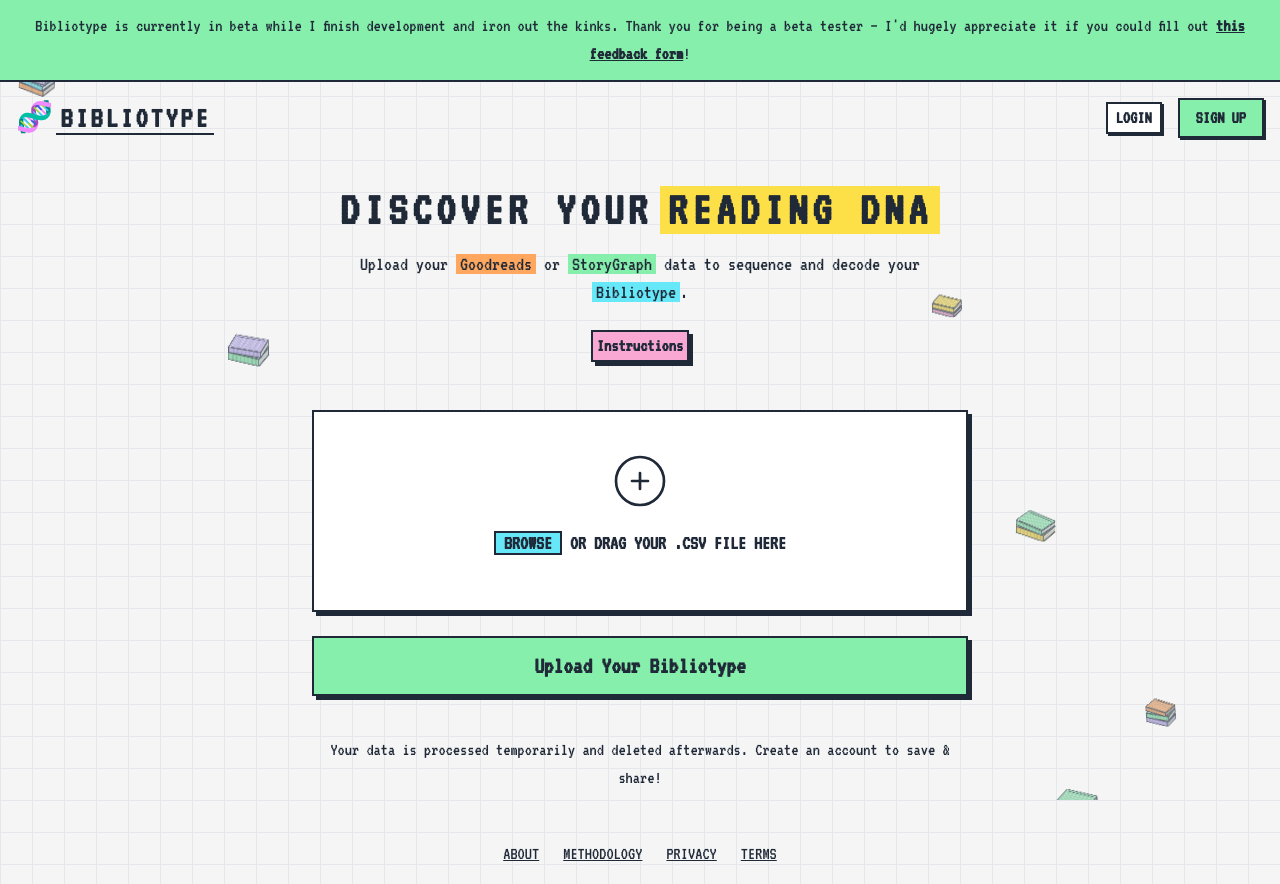
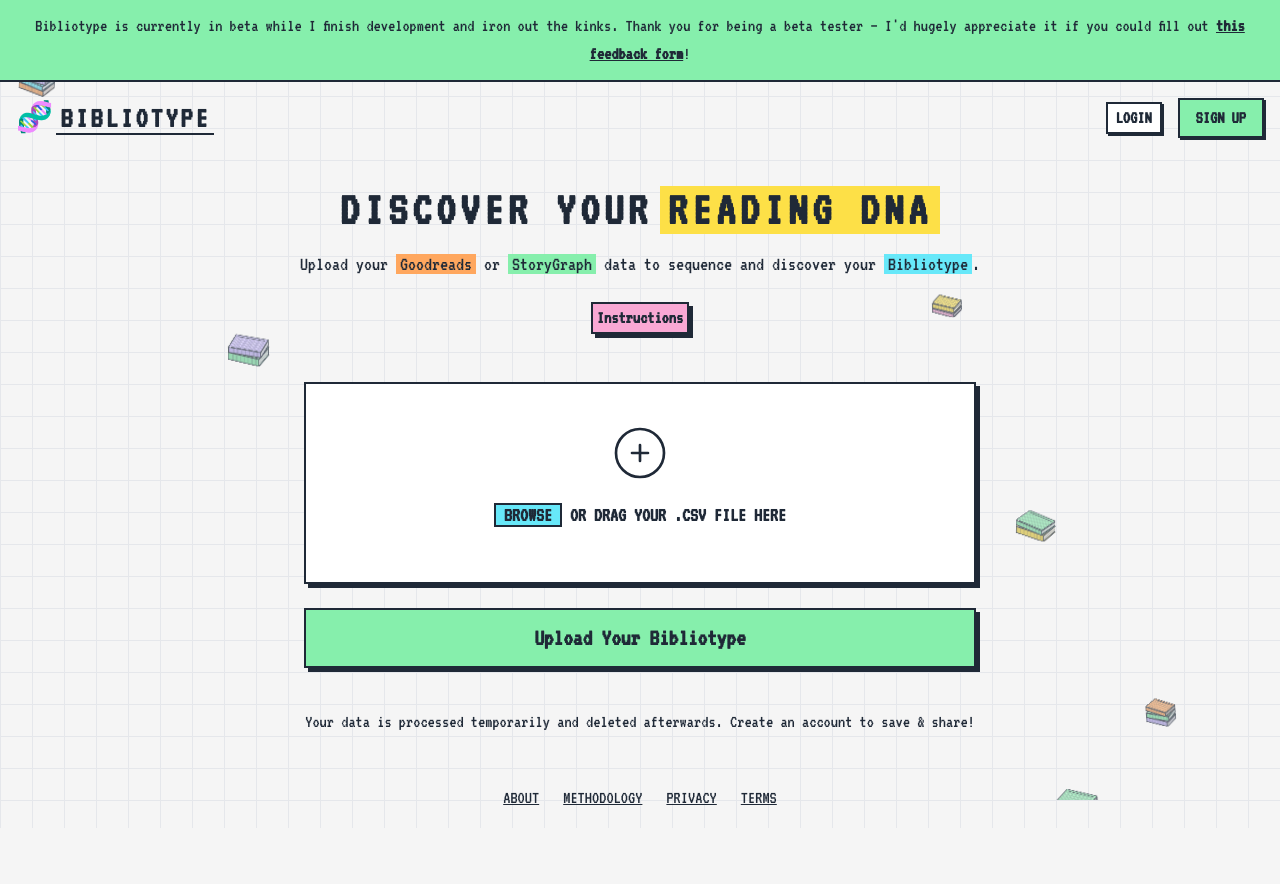
Before and after one commit to vanajmoorthy/bibliotype, a Django app: page / in a window 1280 px wide. After the commit the page ends 828 px from the top, so only its background shows below. Run offline with Django 5.2, Linux system fonts and the light colour scheme; style sheets or scripts are compiled from the project's sources; parts of the project's set-up code (start-up, migrations or seed data) failed here and were passed over; some libraries are stand-ins or nearby versions.

Commit message:
fix: hero tagline on one line + sequence-and-discover copy sweep (#188)
The hero container's max-w-2xl wrapped the tagline mid-sentence; widen
it to max-w-3xl (verified: one line at desktop widths) while pinning the
upload form back to max-w-2xl mx-auto so it keeps its current width.

Also sweep all copy from "sequence and decode" to "sequence and
discover" (base/about/home meta descriptions, structured data, hero).
The schema.org line that already ended in "discover your reading DNA"
becomes "your unique reading DNA" to avoid discover twice in one
sentence. The OG image never contained the phrase, so it is untouched.

Claude-Session: https://claude.ai/code/session_01H2fCXggUKwGMDFyw274gXC

```diff
--- a/core/templates/core/about.html
+++ b/core/templates/core/about.html
@@ -16,7 +16,7 @@
 {% block og_title %}About Bibliotype{% endblock %}
 
 {% block og_description %}
-    Learn about Bibliotype, a free tool that analyses your reading data to sequence and decode your Bibliotype.
+    Learn about Bibliotype, a free tool that analyses your reading data to sequence and discover your Bibliotype.
 {% endblock %}
 
 {% block twitter_title %}About Bibliotype{% endblock %}
--- a/core/templates/core/base.html
+++ b/core/templates/core/base.html
@@ -10,7 +10,7 @@
         <meta
             name="description"
             content="{% block seo_description %}
-                Upload your Goodreads or StoryGraph data to sequence and decode your Bibliotype - personalised
+                Upload your Goodreads or StoryGraph data to sequence and discover your Bibliotype - personalised
                 insights into your reading habits, favourite genres, and book preferences.
             {% endblock %}"
         />
@@ -50,7 +50,7 @@
         <meta
             property="og:description"
             content="{% block og_description %}
-                Upload your Goodreads or StoryGraph data to sequence and decode your Bibliotype. Personalised
+                Upload your Goodreads or StoryGraph data to sequence and discover your Bibliotype. Personalised
                 insights into your reading habits and book preferences.
             {% endblock %}"
         />
@@ -80,7 +80,7 @@
         <meta
             name="twitter:description"
             content="{% block twitter_description %}
-                Upload your Goodreads or StoryGraph data to sequence and decode your Bibliotype. Personalised
+                Upload your Goodreads or StoryGraph data to sequence and discover your Bibliotype. Personalised
                 insights into your reading habits.
             {% endblock %}"
         />
@@ -132,7 +132,7 @@
                 "name": "Bibliotype",
                 "alternateName": "Reading DNA",
                 "url": "{{ request.scheme }}://{{ request.get_host }}",
-                "description": "Upload your Goodreads or StoryGraph data to sequence and decode your Bibliotype - personalised insights into your reading habits, favourite genres, and book preferences.",
+                "description": "Upload your Goodreads or StoryGraph data to sequence and discover your Bibliotype - personalised insights into your reading habits, favourite genres, and book preferences.",
                 "applicationCategory": "UtilityApplication",
                 "operatingSystem": "Web",
                 "offers": {
@@ -158,7 +158,7 @@
                 "name": "Bibliotype",
                 "url": "{{ request.scheme }}://{{ request.get_host }}",
                 "logo": "{{ request.scheme }}://{{ request.get_host }}{% static 'android-chrome-512x512.png' %}",
-                "description": "Sequence and decode your Bibliotype - discover your reading DNA.",
+                "description": "Sequence and discover your Bibliotype - your unique reading DNA.",
                 "sameAs": ["https://github.com/vanajmoorthy/bibliotype"]
             }
         </script>
--- a/core/templates/core/home.html
+++ b/core/templates/core/home.html
@@ -3,17 +3,17 @@
 
 {% block seo_title %}Bibliotype - Discover Your Reading DNA | Free Book Analysis Tool{% endblock %}
 
-{% block seo_description %}Upload your Goodreads or StoryGraph export to sequence and decode your Bibliotype. Personalised insights into your reading DNA, favourite genres, reading habits, and book preferences. Free book analysis tool powered by AI.{% endblock %}
+{% block seo_description %}Upload your Goodreads or StoryGraph export to sequence and discover your Bibliotype. Personalised insights into your reading DNA, favourite genres, reading habits, and book preferences. Free book analysis tool powered by AI.{% endblock %}
 
 {% block seo_keywords %}reading DNA, bibliotype, book analysis tool, Goodreads export analyser, StoryGraph export analyser, reading statistics, reading habits analysis, book recommendations, reading insights, bibliophile tools, reading dashboard, free book analysis{% endblock %}
 
 {% block og_title %}Bibliotype - Discover Your Reading DNA{% endblock %}
 
-{% block og_description %}Upload your Goodreads or StoryGraph data to sequence and decode your Bibliotype. Personalised insights into your reading DNA, favourite genres, and reading habits.{% endblock %}
+{% block og_description %}Upload your Goodreads or StoryGraph data to sequence and discover your Bibliotype. Personalised insights into your reading DNA, favourite genres, and reading habits.{% endblock %}
 
 {% block twitter_title %}Discover Your Reading DNA with Bibliotype{% endblock %}
 
-{% block twitter_description %}Upload your book data to sequence and decode your Bibliotype. Free reading analysis tool.{% endblock %}
+{% block twitter_description %}Upload your book data to sequence and discover your Bibliotype. Free reading analysis tool.{% endblock %}
 
 {% block structured_data %}
 <script type="application/ld+json">
@@ -21,7 +21,7 @@
     "@context": "https://schema.org",
     "@type": "WebPage",
     "name": "Bibliotype - Discover Your Reading DNA",
-    "description": "Upload your Goodreads or StoryGraph export to sequence and decode your Bibliotype - your unique reading DNA.",
+    "description": "Upload your Goodreads or StoryGraph export to sequence and discover your Bibliotype - your unique reading DNA.",
     "url": "{{ request.scheme }}://{{ request.get_host }}{{ request.path }}",
     "mainEntity": {
         "@type": "SoftwareApplication",
@@ -192,18 +192,18 @@
                 });
             })();
         </script>
-        <div class="relative z-10 mx-auto w-full max-w-2xl p-2 text-center">
+        <div class="relative z-10 mx-auto w-full max-w-3xl p-2 text-center">
             <h1 class="flex flex-wrap justify-center gap-2 text-4xl font-bold tracking-widest uppercase md:text-5xl">
                 Discover Your
                 <span class="highlight-sweep px-2">Reading DNA</span>
             </h1>
             <p class="mt-4 text-xl text-[var(--color-brand-text)]">
-                Upload your <span class="bg-brand-orange px-1">Goodreads</span> or <span class="bg-brand-green px-1">StoryGraph</span> data to sequence and decode your <span class="bg-brand-cyan px-1">Bibliotype</span>.
+                Upload your <span class="bg-brand-orange px-1">Goodreads</span> or <span class="bg-brand-green px-1">StoryGraph</span> data to sequence and discover your <span class="bg-brand-cyan px-1">Bibliotype</span>.
             </p>
             <div class="mt-6">
                 {% include 'core/partials/buttons/secondary_button.html' with text="Instructions" color="pink" extra_attrs='@click="instructionsOpen = true"' %}
             </div>
-            <div x-data="{ isDragging: false, fileName: '' }" class="mt-12">
+            <div x-data="{ isDragging: false, fileName: '' }" class="mx-auto mt-12 w-full max-w-2xl">
                 <form x-transition
                       action="{% url 'core:upload' %}"
                       method="post"
```
